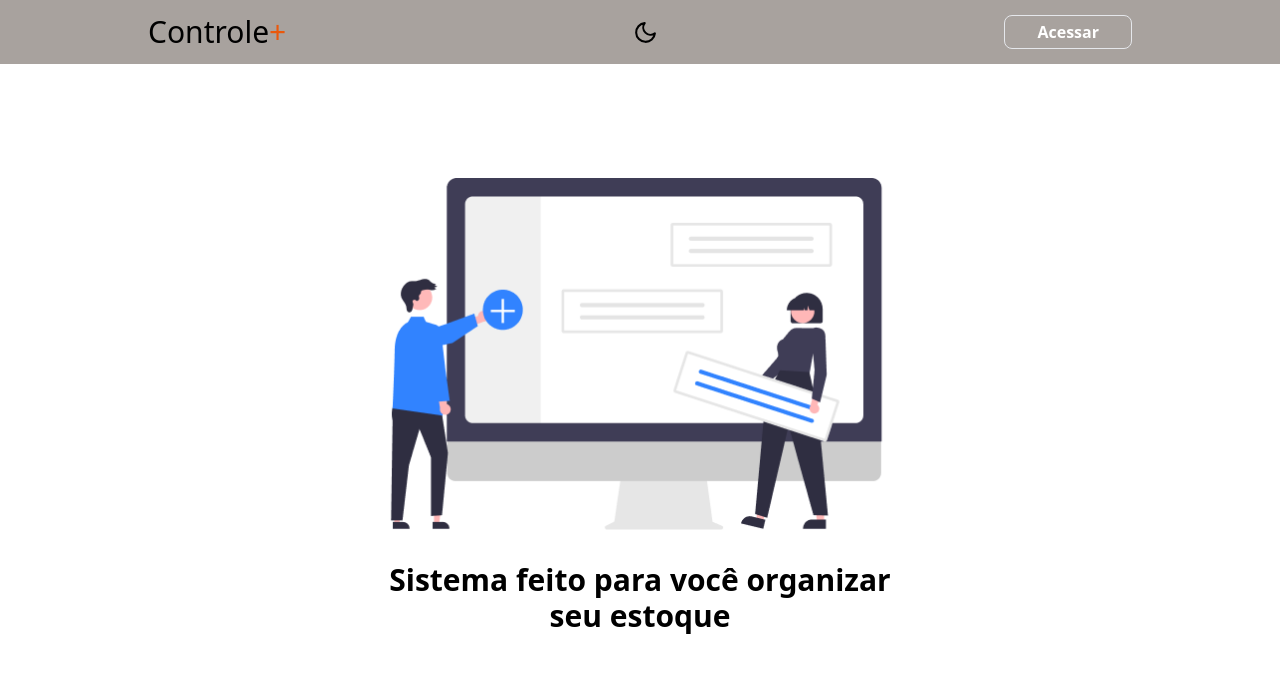
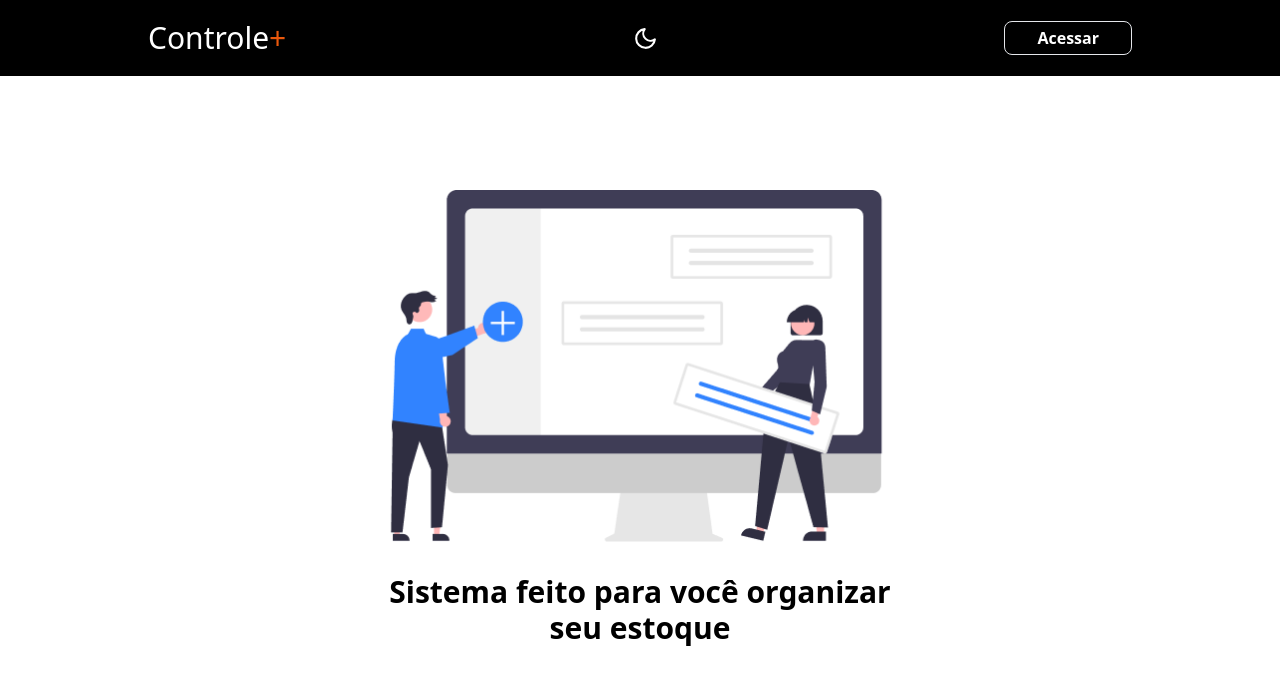
Before and after one commit to HerbertKayky/estoque.dev, a Next.js app: page / in a window 1280 px wide. Shown: the top 684 px of the page. Built offline with nearby package versions, Linux system fonts and the light colour scheme; no server answers.

Commit message:
estilizado temas da aplicação

```diff
--- a/src/components/Header/ThemeButton/index.tsx
+++ b/src/components/Header/ThemeButton/index.tsx
@@ -28,6 +28,7 @@ export function ThemeButton() {
     return (
       <FiMoon
         className="cursor-pointer"
+        color="#FFF"
         size={25}
         onClick={() => setTheme("dark")}
       />
--- a/src/components/Header/index.tsx
+++ b/src/components/Header/index.tsx
@@ -8,18 +8,18 @@ export async function Header() {
   const session = await getServerSession(authOptions);
 
   return (
-    <header className="w-full flex h-16 justify-center items-center bg-stone-400">
+    <header className="w-full flex h-18 justify-center items-center bg-black">
       <section className="w-full max-w-5xl flex p-5 justify-between items-center">
         <nav className="flex items-center">
           <Link href="/" className="text-2xl font-medium items-center flex">
-            <h1 className="text-3xl font-medium">
+            <h1 className="text-3xl font-medium text-white">
               Controle<span className="text-orange-600">+</span>
             </h1>
           </Link>
           {session?.user && (
             <Link
               href="/estoque"
-              className="py-1 px-2 ml-3 rounded bg-slate-100 font-medium"
+              className="py-1 px-2 ml-3 rounded bg-slate-100 font-medium text-black"
             >
               Meu estoque
             </Link>
--- a/src/components/buttons/index.tsx
+++ b/src/components/buttons/index.tsx
@@ -80,7 +80,7 @@ export function Buttons({ produto }: ProdutoProps) {
       {isModalOpen && (
         <div className="fixed inset-0 bg-black bg-opacity-50 flex items-center justify-center z-50">
           <div className="bg-white p-6 rounded-lg shadow-lg w-96">
-            <h2 className="text-lg font-semibold mb-4">Editar Produto</h2>
+            <h2 className="text-lg font-semibold mb-4 text-black">Editar Produto</h2>
 
             <div className="mb-4">
               <label
@@ -96,7 +96,7 @@ export function Buttons({ produto }: ProdutoProps) {
                 value={editFormData.nome}
                 onChange={handleChange}
                 placeholder="Nome do produto"
-                className="w-full p-2 border rounded"
+                className="w-full p-2 border rounded text-gray-700 bg-white"
               />
             </div>
 
@@ -115,7 +115,7 @@ export function Buttons({ produto }: ProdutoProps) {
                 value={editFormData.preco}
                 onChange={handleChange}
                 placeholder="Preço"
-                className="w-full p-2 border rounded"
+                className="w-full p-2 border rounded text-gray-700 bg-white"
               />
             </div>
 
@@ -133,7 +133,7 @@ export function Buttons({ produto }: ProdutoProps) {
                 value={editFormData.descricao || ""}
                 onChange={handleChange}
                 placeholder="Descrição"
-                className="w-full p-2 border rounded"
+                className="w-full p-2 border rounded text-gray-700 bg-white"
               />
             </div>
 
@@ -151,7 +151,7 @@ export function Buttons({ produto }: ProdutoProps) {
                 value={editFormData.quantidade}
                 onChange={handleChange}
                 placeholder="Quantidade"
-                className="w-full p-2 border rounded"
+                className="w-full p-2 border rounded text-gray-700 bg-white"
               />
             </div>
 
@@ -169,7 +169,7 @@ export function Buttons({ produto }: ProdutoProps) {
                 value={editFormData.categoria || ""}
                 onChange={handleChange}
                 placeholder="Categoria"
-                className="w-full p-2 border rounded"
+                className="w-full p-2 border rounded text-gray-700 bg-white"
               />
             </div>
 
```
